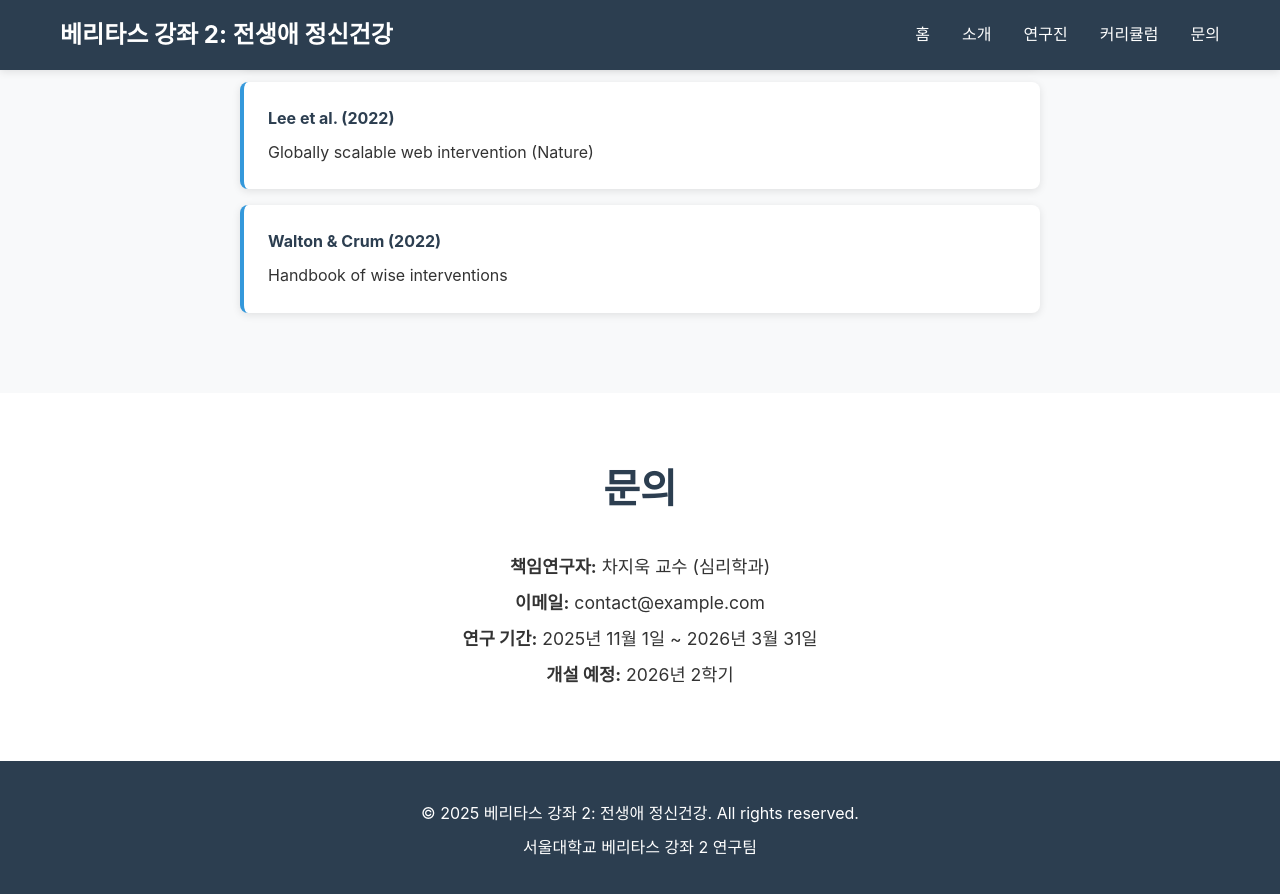
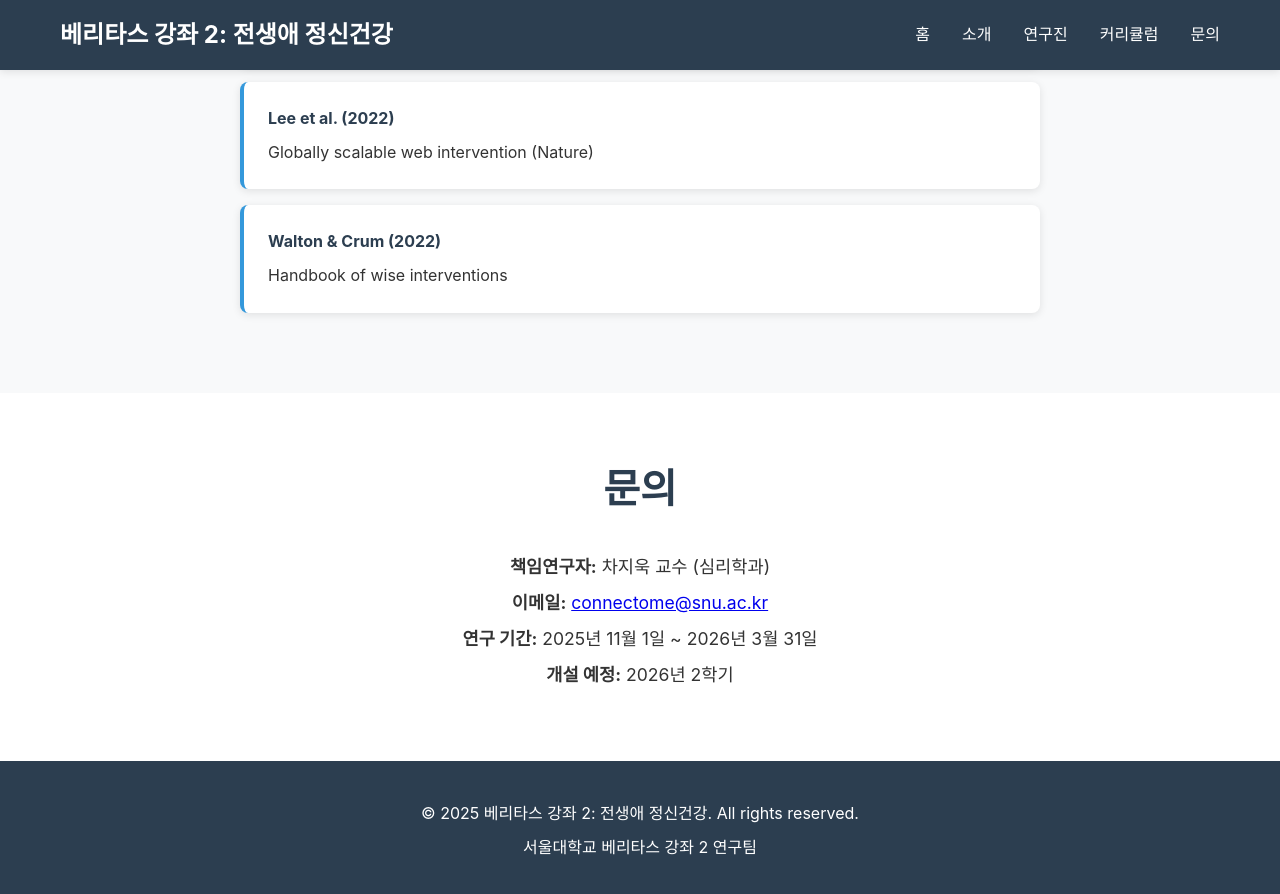
Before and after one commit to snuconnectome/veritas2026, a Jekyll site: the page built from docs/index.html, in a window 1280 px wide and 900 px high, scrolled down 6079 px. Shown: the top 894 px of the window. Built offline with Jekyll 4.4.1, drawn with Linux system fonts in a browser that asks for light colours.

Commit message:
Update contact email to connectome@snu.ac.kr

```diff
--- a/docs/_config.yml
+++ b/docs/_config.yml
@@ -13,7 +13,7 @@ plugins:
 # Author Information
 author:
   name: "베리타스 강좌 2 연구팀"
-  email: "contact@example.com" # 실제 이메일로 변경 필요
+  email: "connectome@snu.ac.kr"
 
 # Language
 lang: ko-KR
--- a/docs/index.html
+++ b/docs/index.html
@@ -322,7 +322,7 @@ title: 베리타스 강좌 2
     <h2 class="section-title">문의</h2>
     <div class="contact-info">
       <p><strong>책임연구자:</strong> 차지욱 교수 (심리학과)</p>
-      <p><strong>이메일:</strong> contact@example.com</p>
+      <p><strong>이메일:</strong> <a href="mailto:connectome@snu.ac.kr">connectome@snu.ac.kr</a></p>
       <p><strong>연구 기간:</strong> 2025년 11월 1일 ~ 2026년 3월 31일</p>
       <p><strong>개설 예정:</strong> 2026년 2학기</p>
     </div>
```
